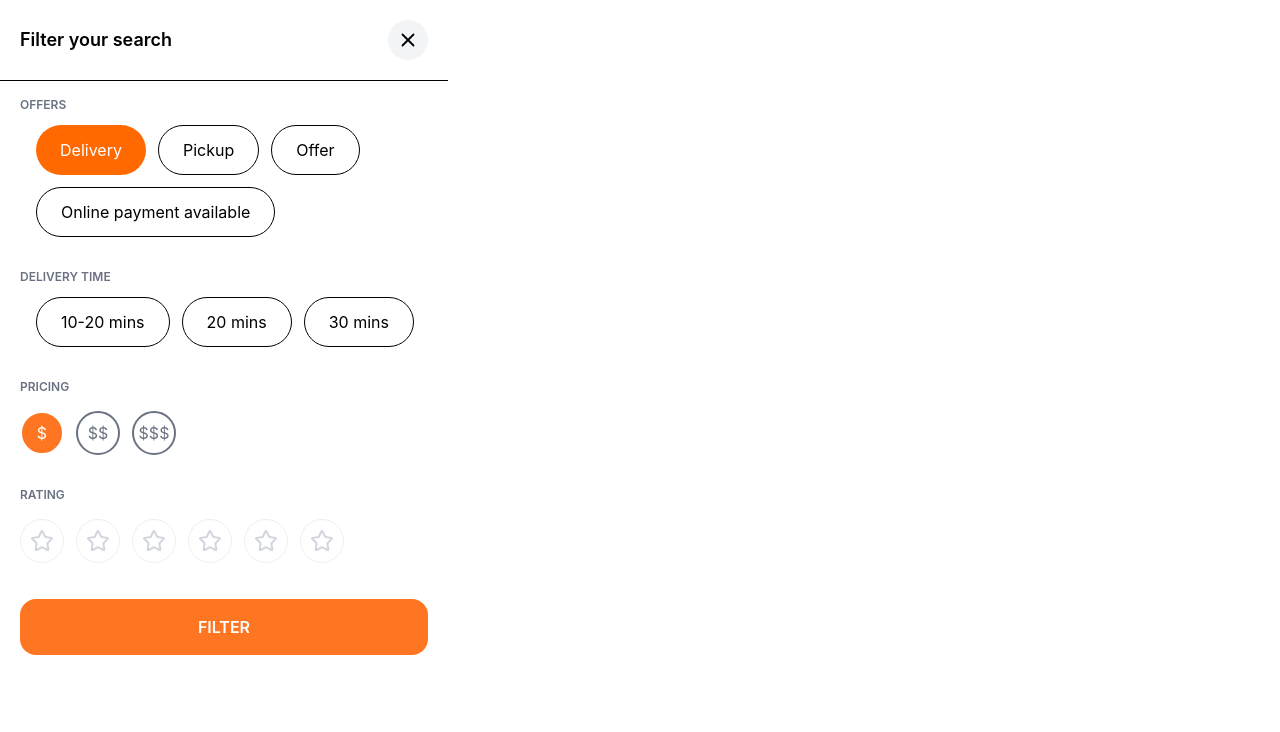
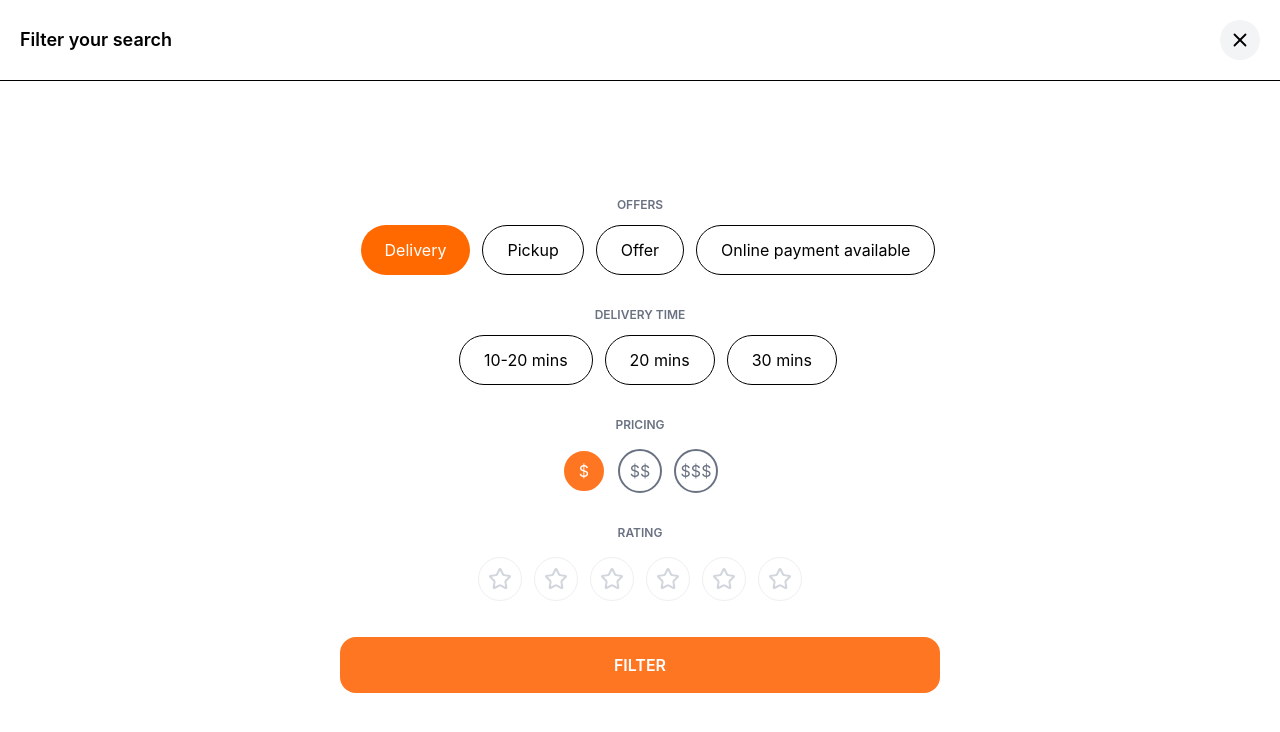
Before and after one commit to Sakthi74/food-delivery-app, a React (Vite) app in the folder Food_App/: page /popularburgers in a window 1280 px wide. Both pictures are taken after a click on the element 1179 px from the left and 52 px from the top of the page. Shown: the top 732 px of the page. Built offline with nearby package versions, Linux system fonts and the light colour scheme; no server answers.

Commit message:
updated filtersearch

```diff
--- a/Food_App/src/component/FilterSearch.tsx
+++ b/Food_App/src/component/FilterSearch.tsx
@@ -13,7 +13,7 @@ function FilterSearch({ onClose }: FilterSearchProps): React.JSX.Element {
   const [rating, setRating] = useState(0);
 
   return (
-    <div className="bg-white w-full max-h-[90vh] overflow-y-auto">
+    <div className="bg-white w-screen max-h-[90vh] overflow-y-auto flex flex-col  justify-between">
       {/* Header */}
       <div className="flex items-center justify-between p-5 border-b">
         <h2 className="text-lg font-semibold">Filter your search</h2>
@@ -27,7 +27,7 @@ function FilterSearch({ onClose }: FilterSearchProps): React.JSX.Element {
       </div>
 
       {/* Offers */}
-      <div className="px-5 py-4">
+      <div className="px-5 py-4 md:mt-[100px] md:flex md:flex-col md:justify-center md:items-center">
         <p className="text-xs font-semibold text-gray-500 mb-3">OFFERS</p>
 
         <Itemfilter
@@ -44,7 +44,7 @@ function FilterSearch({ onClose }: FilterSearchProps): React.JSX.Element {
       </div>
 
       {/* Delivery Time */}
-      <div className="px-5 py-4">
+      <div className="px-5 py-4 md:flex md:flex-col md:justify-center md:items-center">
         <p className="text-xs font-semibold text-gray-500 mb-3">
           DELIVERY TIME
         </p>
@@ -58,7 +58,7 @@ function FilterSearch({ onClose }: FilterSearchProps): React.JSX.Element {
       </div>
 
       {/* Pricing */}
-      <div className="px-5 py-4">
+      <div className="px-5 py-4 md:flex md:flex-col md:justify-center md:items-center">
         <p className="text-xs font-semibold text-gray-500 mb-4">PRICING</p>
 
         <div className="flex flex-wrap gap-3">
@@ -86,7 +86,7 @@ function FilterSearch({ onClose }: FilterSearchProps): React.JSX.Element {
       </div>
 
       {/* Rating */}
-      <div className="px-5 py-4">
+      <div className="px-5 py-4 md:flex md:flex-col md:justify-center md:items-center">
         <p className="text-xs font-semibold text-gray-500 mb-4">RATING</p>
 
         <div className="flex flex-wrap gap-3">
@@ -107,8 +107,8 @@ function FilterSearch({ onClose }: FilterSearchProps): React.JSX.Element {
       </div>
 
       {/* Button */}
-      <div className="p-5">
-        <button className="w-full py-4 rounded-2xl bg-[#FF7622] text-white font-semibold hover:bg-orange-600 transition">
+      <div className="p-5 md:flex md:flex-col md:justify-center md:items-center">
+        <button className="w-full py-4 md:w-[600px] rounded-2xl bg-[#FF7622] text-white font-semibold hover:bg-orange-600 transition">
           FILTER
         </button>
       </div>
```
